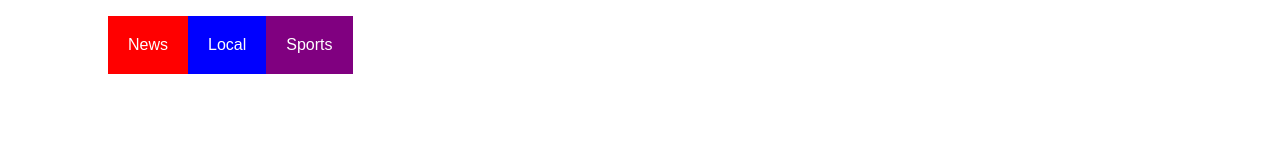
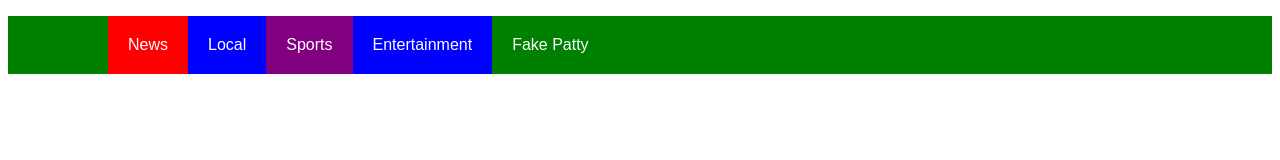
Before and after one commit to kbaltrip/ksutest, a plain HTML site: page index.html in a window 1280 px wide. Drawn offline with Linux system fonts and the light colour scheme.

Commit message:
added colors

```diff
--- a/index.html
+++ b/index.html
@@ -11,8 +11,8 @@
 		<li class="red">News</li>
 		<li class="blue">Local</li>
 		<li class="purple">Sports</li>
-		<li class="">Entertainment</li>
-		<li class="green grow">Fake Patty</li>
+		<li class="blue">Entertainment</li>
+		<li class="green">Fake Patty</li>
   	</ul>
 
 
--- a/style.css
+++ b/style.css
@@ -16,7 +16,8 @@ li:hover {
 .red {background-color: red;}
 .blue {background-color: blue;}
 .purple {background-color: purple;}
-.orange {background-color: orange;}
+.blue {background-color: blue;}
+.green {background-color: green;}
 
 
 h2 {color: white;}
```
